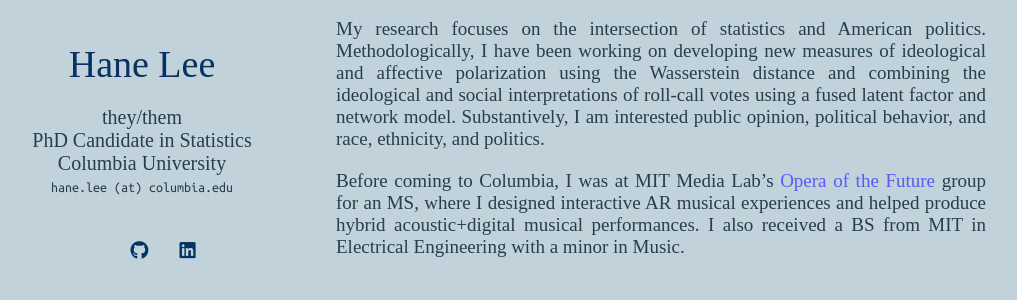
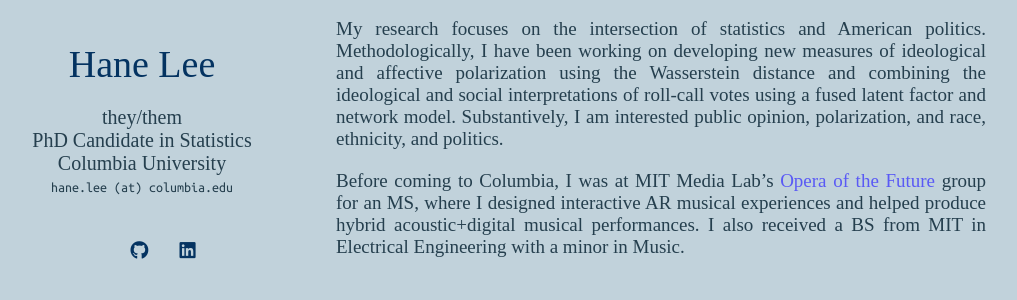
Before and after one commit to hanelee/hanelee.github.io, a Jekyll site: the page built from index.md, in a window 1280 px wide and 900 px high, scrolled down 537 px. Shown: the part 242-542 px from the top of the window, without its empty margins (134-1151 px from the left). Built offline with Jekyll 4.4.1, drawn with Linux system fonts in a browser that asks for light colours; nearby versions of some CDN libraries; some web fonts are replaced; a style sheet for code colours, icons or effects is not loaded.

Commit message:
Update index.md

```diff
--- a/index.md
+++ b/index.md
@@ -7,7 +7,7 @@ layout: homepage
 
 Hi! I am a PhD candidate in the [Statistics Department at Columbia University](https://stat.columbia.edu/), advised by [Michael Sobel](https://scholar.google.com/citations?user=cuKCFmcAAAAJ&hl=en). My first name is pronounced [Hayn], and my pronouns are they/them.
 
-My research focuses on the intersection of statistics and American politics. Methodologically, I have been working on developing new measures of ideological and affective polarization using the Wasserstein distance and combining the ideological and social interpretations of roll-call votes using a fused latent factor and network model. Substantively, I am interested public opinion, political behavior, and race, ethnicity, and politics.
+My research focuses on the intersection of statistics and American politics. Methodologically, I have been working on developing new measures of ideological and affective polarization using the Wasserstein distance and combining the ideological and social interpretations of roll-call votes using a fused latent factor and network model. Substantively, I am interested public opinion, polarization, and race, ethnicity, and politics.
 
 Before coming to Columbia, I was at MIT Media Lab's [Opera of the Future](https://www.media.mit.edu/groups/opera-of-the-future/overview/) group for an MS, where I designed interactive AR musical experiences and helped produce hybrid acoustic+digital musical performances. I also received a BS from MIT in Electrical Engineering with a minor in Music.
 
```
